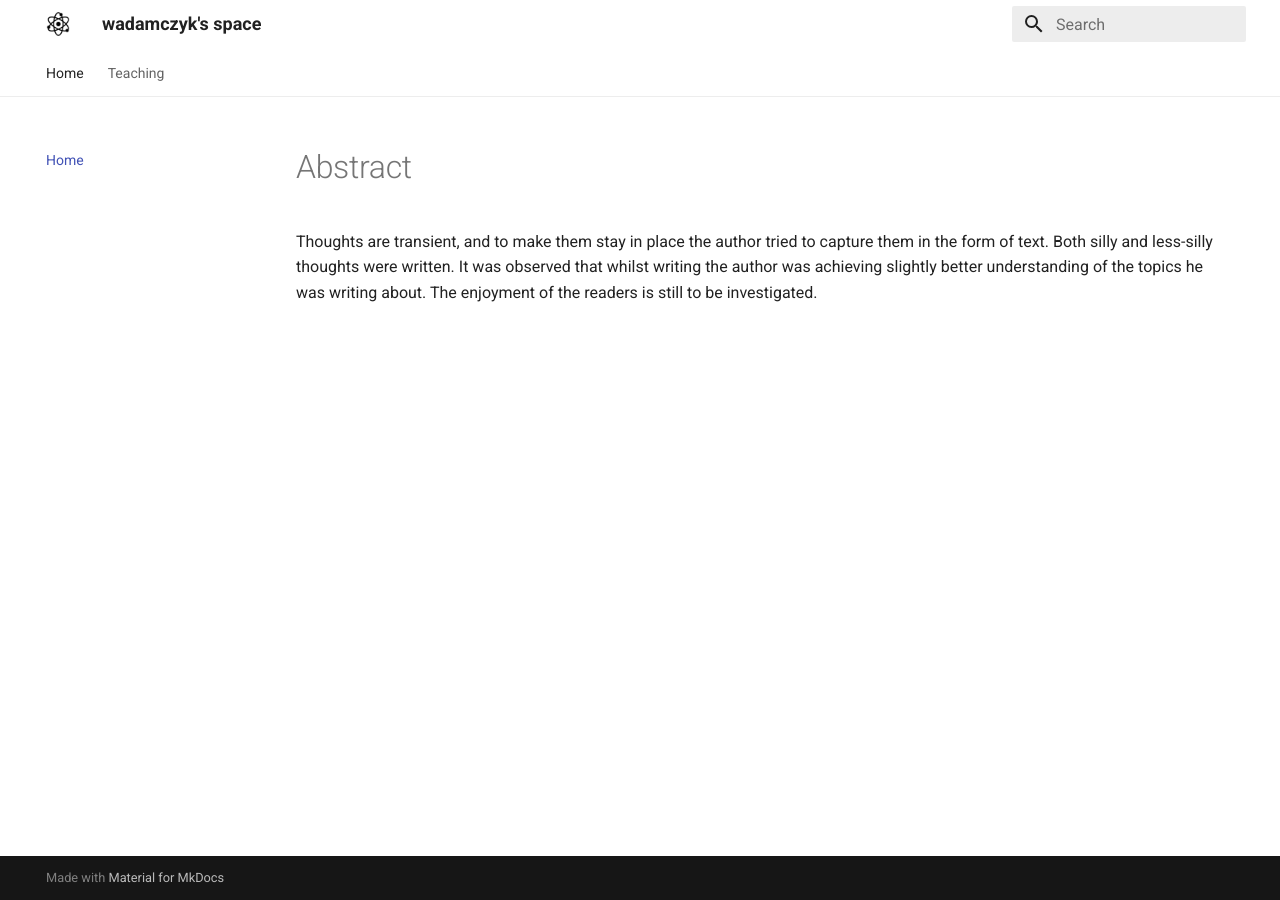
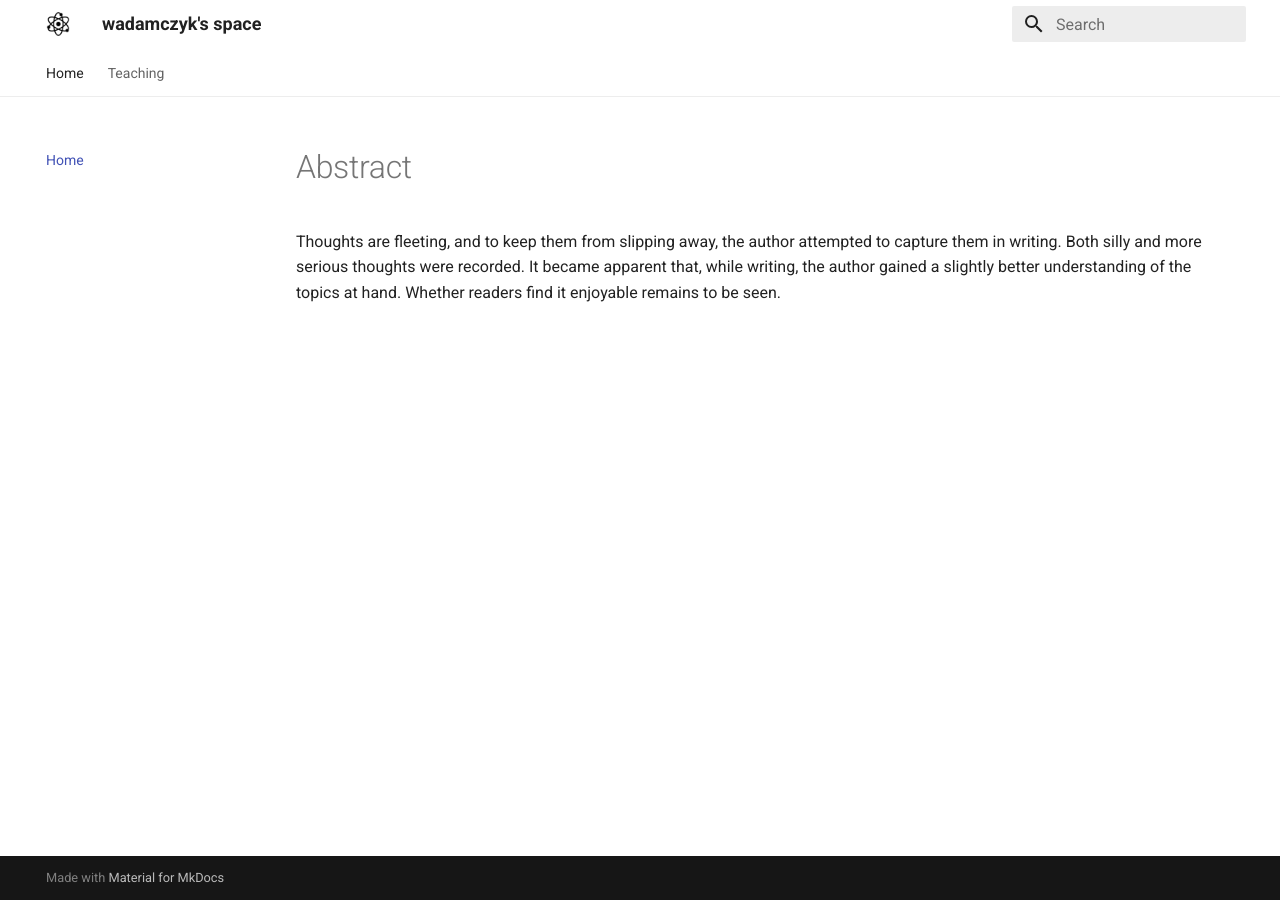
Before and after one commit to wojtekadamczyk3/wadamczyk, an MkDocs documentation site: the page built from docs/index.md, in a window 1280 px wide. Built offline with MkDocs 1.6.1 and Material for MkDocs 9.7.7, drawn with Linux system fonts in a browser that asks for light colours.

Commit message:
abstract vn

```diff
--- a/docs/index.md
+++ b/docs/index.md
@@ -1,3 +1,3 @@
 # Abstract
 
-Thoughts are transient, and to make them stay in place the author tried to capture them in the form of text. Both silly and less-silly thoughts were written. It was observed that whilst writing the author was achieving slightly better understanding of the topics he was writing about. The enjoyment of the readers is still to be investigated.
+Thoughts are fleeting, and to keep them from slipping away, the author attempted to capture them in writing. Both silly and more serious thoughts were recorded. It became apparent that, while writing, the author gained a slightly better understanding of the topics at hand. Whether readers find it enjoyable remains to be seen.
```
